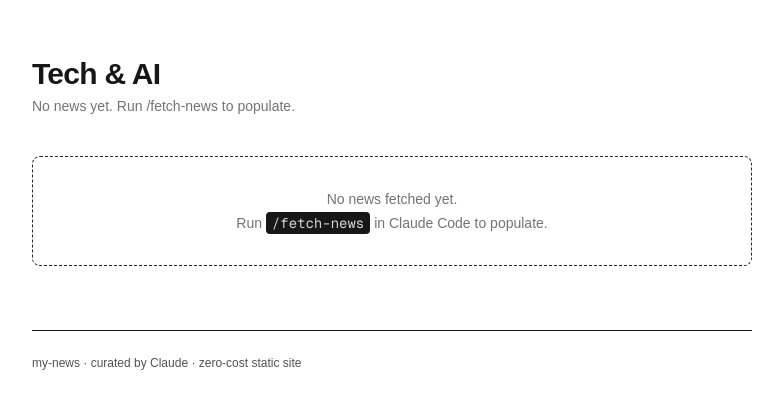
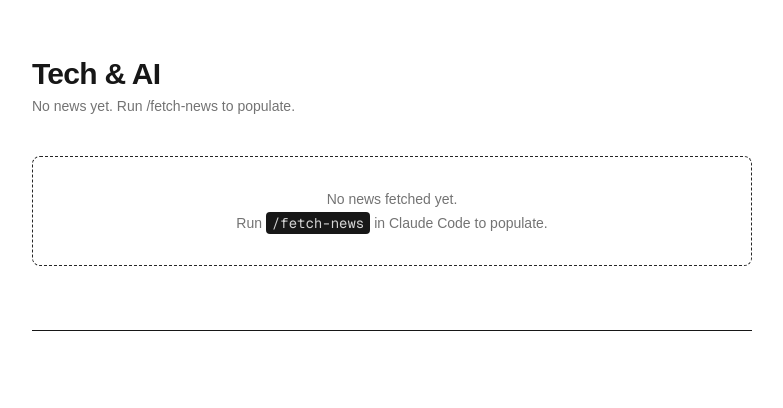
Before and after one commit to bozdoganCihangir/cihangirbozdogan.com, a Next.js app: page / in a window 1280 px wide. Shown: the top 408 px of the page, without its empty margins (248-1031 px from the left). Built offline with nearby package versions, Linux system fonts and the light colour scheme.

Commit message:
scaffold: Claude agent context for SwingIntel
Establishes the comprehensive CLAUDE.md with business context, tech stack,
project overview, and operational guidelines for AI agent development on
the SwingIntel platform.

Removes previous "my-news" footer to align with the project's new focus.

```diff
--- a/app/page.tsx
+++ b/app/page.tsx
@@ -57,9 +57,7 @@ export default function Home() {
         </>
       )}
 
-      <footer className="mt-16 pt-6 border-t border-neutral-900 text-xs text-neutral-600">
-        my-news · curated by Claude · zero-cost static site
-      </footer>
+      <footer className="mt-16 pt-6 border-t border-neutral-900 text-xs text-neutral-600"></footer>
     </main>
   );
 }
```
Also changed, not shown: 1 other file (tests, documents, lock files or other folders).
